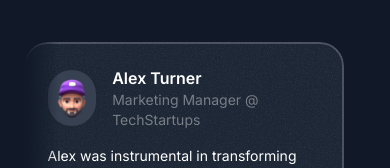
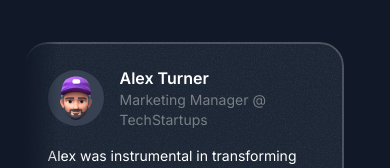
Before and after one commit to MorhafGhziel/frontend-tribe-portofolio, a Next.js app: page / in a window 390 px wide. Shown: the part 3068-3236 px from the top of the page. Built offline with nearby package versions, Linux system fonts and the light colour scheme; a web font is replaced by a local one.

Commit message:
added shrink-0 to the image and the testimonials section is done at the mobile screen

```diff
--- a/src/sections/Testimonials.tsx
+++ b/src/sections/Testimonials.tsx
@@ -56,7 +56,7 @@ export const TestimonialsSection = () => {
             {testimonials.map((testimonial) => (
               <Card key={testimonial.name} className="max-w-xs">
                 <div className="flex gap-4 items-center">
-                  <div className="size-14 bg-gray-700 inline-flex rounded-full items-center justify-center">
+                  <div className="size-14 bg-gray-700 inline-flex rounded-full items-center justify-center flex-shrink-0">
                     <Image
                       src={testimonial.avatar}
                       alt={testimonial.name}
```
